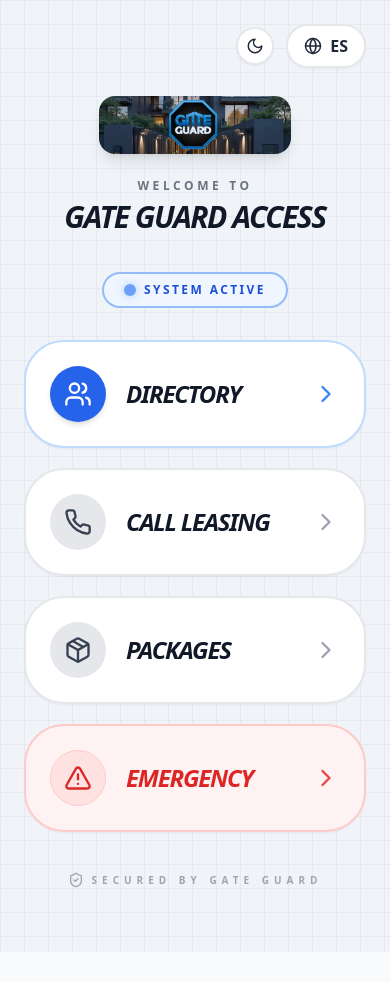
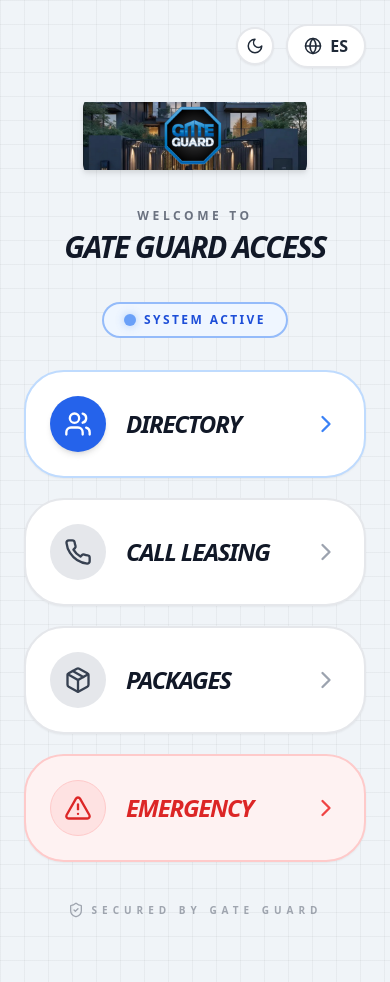
Before and after one commit to gateguard2024/Stonegate-Visitor, a Next.js app: page / in a window 390 px wide. Before the commit the page ends 952 px from the top, so only its background shows below. Built offline with nearby package versions, Linux system fonts and the light colour scheme.

Commit message:
Refactor logo image for better responsiveness
Updated logo image styling and dimensions.

```diff
--- a/app/page.tsx
+++ b/app/page.tsx
@@ -147,8 +147,12 @@
       <LeasingPhoneModal isOpen={isLeasingModalOpen} onClose={() => setIsLeasingModalOpen(false)} onConfirm={handleLeasingCall} lang={lang} />
 
       <div className="w-full max-w-md p-6 flex flex-col items-center flex-grow pt-24">
-        <div className="text-center mb-8 flex flex-col items-center">
-          <img src="/Logo.jpg" alt="Property Logo" className="w-48 h-auto mb-6 rounded-2xl shadow-lg dark:shadow-[0_0_40px_rgba(255,255,255,0.1)]" />
+       <div className="text-center mb-8 flex flex-col items-center">
+          <img
+            src="/Logo.jpg"
+            alt="Property Logo"
+            className="h-20 sm:h-24 w-auto max-w-[85%] object-contain mx-auto mb-8 drop-shadow-md rounded-xl"
+          />
           <p className="text-xs font-black uppercase tracking-[0.3em] text-gray-500 dark:text-gray-400 mb-2">{text.welcome}</p>
           <h1 className="text-3xl font-black uppercase italic tracking-tighter text-gray-900 dark:text-white leading-none mb-2">{SITE_CONFIG.propertyName}</h1>
           <p className="text-xs font-bold text-gray-500 dark:text-gray-400 uppercase tracking-widest">{SITE_CONFIG.propertyAddress}</p>
```
